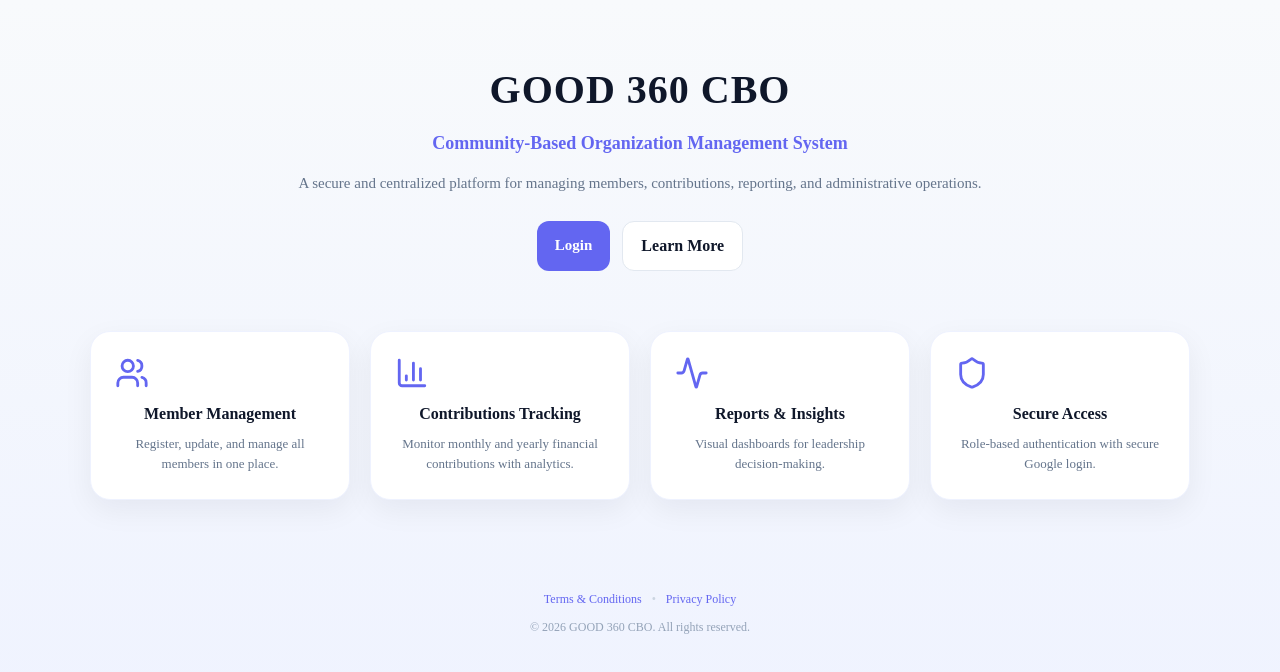
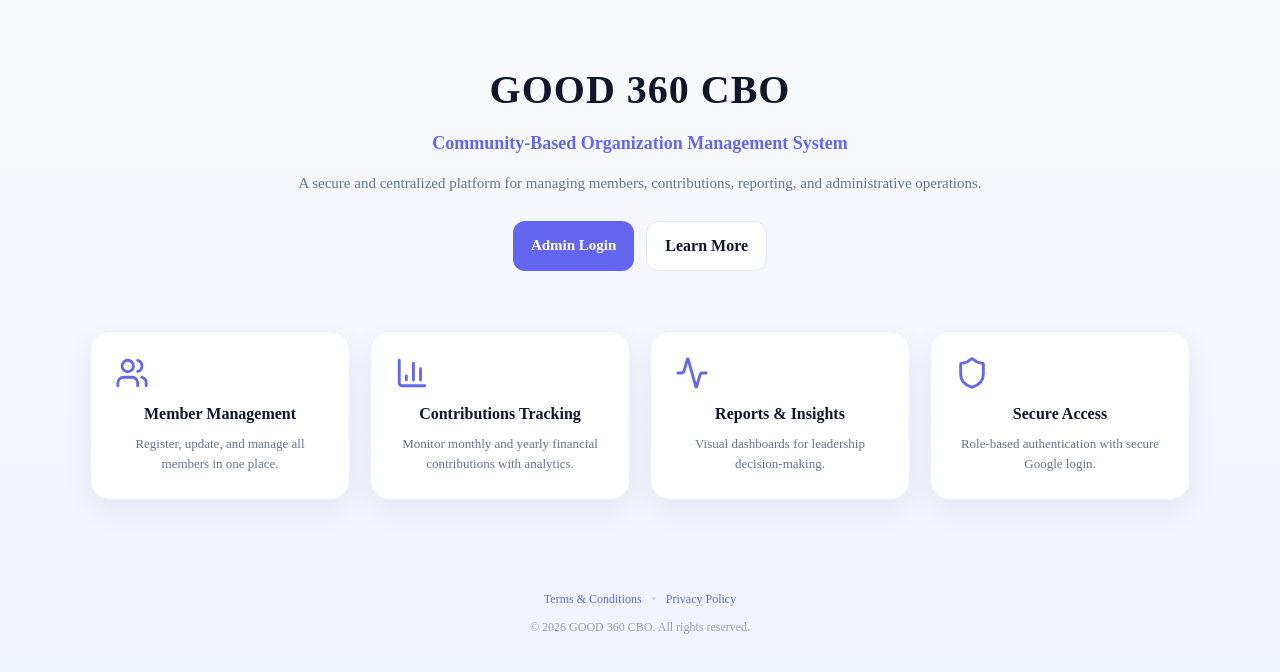
Before and after one commit to BtgavyGarvey/good-360-cbo, a Next.js app: page / in a window 1280 px wide. Shown: the top 672 px of the page. Built offline with nearby package versions, Linux system fonts and the light colour scheme.

Commit message:
added home page

```diff
--- a/app/admin/layout.tsx
+++ b/app/admin/layout.tsx
@@ -29,7 +29,7 @@ export default function AdminLayout({
   const { data: session } = useSession()
 
   if (!session) {
-    router.push('/')
+    router.push('/login')
   }
   const pathname = usePathname()
   const [open, setOpen] = useState(false)
--- a/app/page.tsx
+++ b/app/page.tsx
@@ -31,7 +31,7 @@ export default function HomePage() {
 
         <div className="home-actions">
           <Link href="/login" className="primary-btn">
-             Login
+            Admin Login
           </Link>
 
           <Link href="/#" className="secondary-btn">
```
